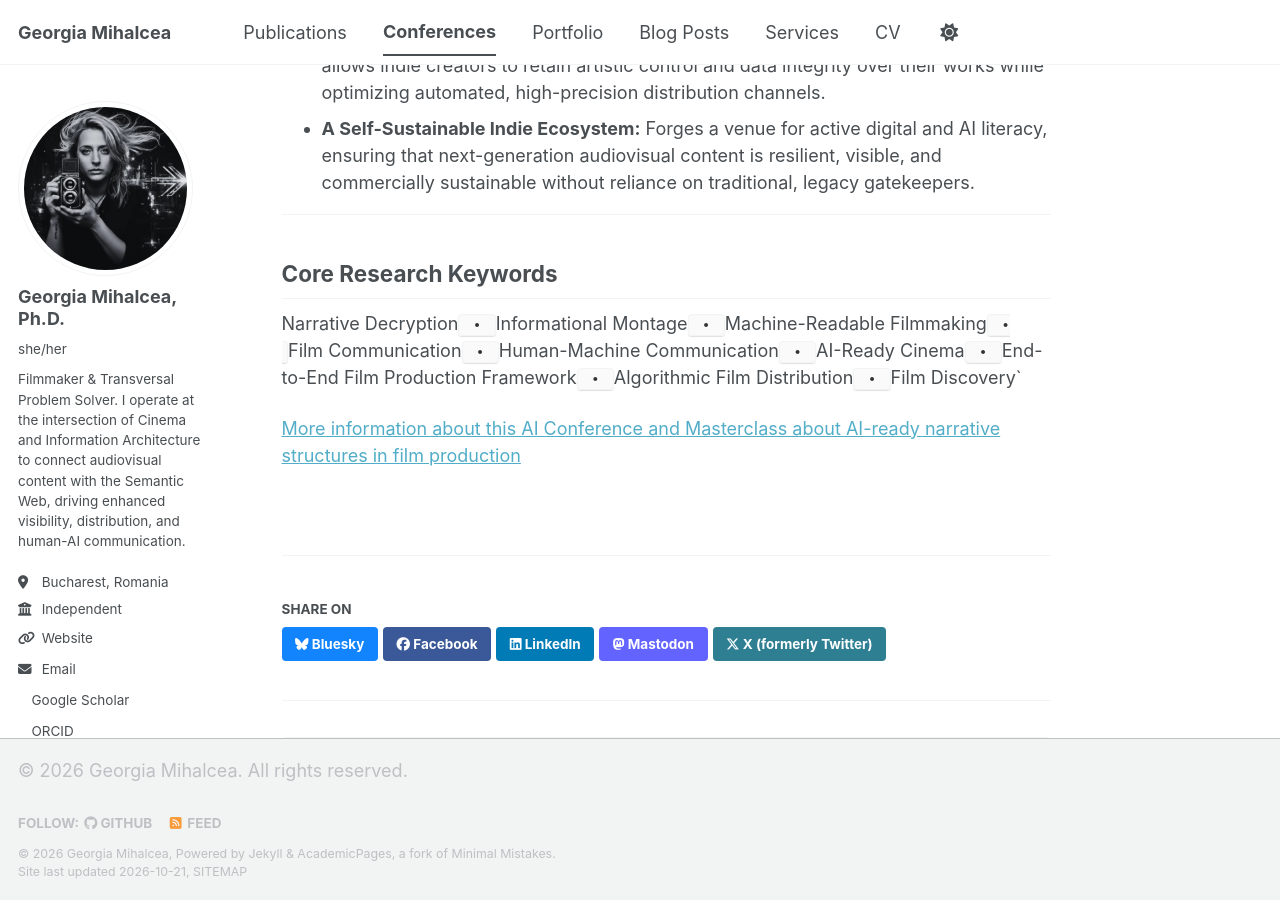
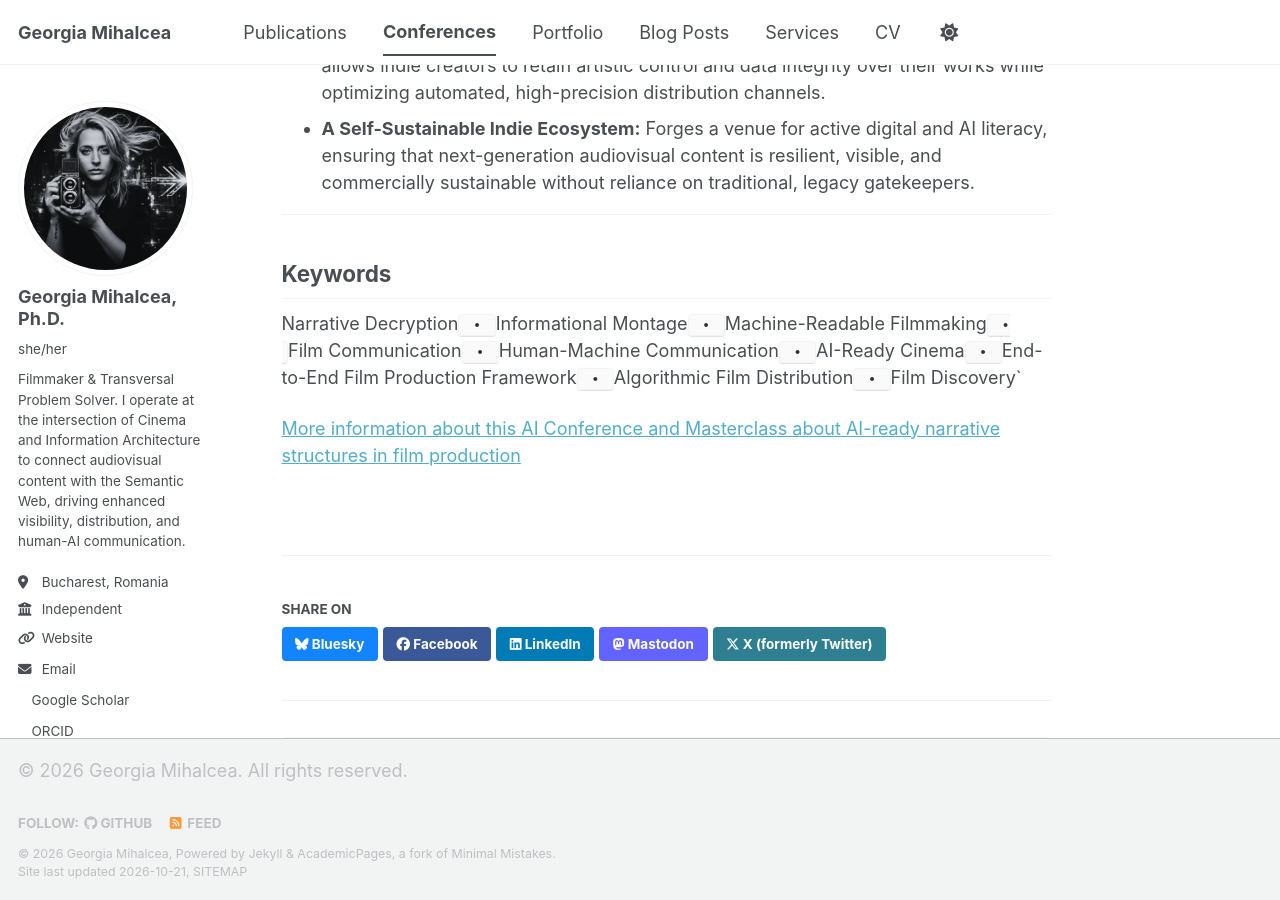
Before and after one commit to GeorgiaMihalcea/georgiamihalcea.github.io, a Jekyll site: the page built from _talks/20142025-10-26-self-communcating-film-masterclass.md, in a window 1280 px wide and 900 px high, scrolled down 1839 px. Built offline with Jekyll 4.4.1, drawn with Linux system fonts in a browser that asks for light colours; a style sheet for code colours, icons or effects is not loaded.

Commit message:
Change 'Core Research Keywords' to 'Keywords'
Updated section title and modified core research keywords.

```diff
--- a/_talks/20142025-10-26-self-communcating-film-masterclass.md
+++ b/_talks/20142025-10-26-self-communcating-film-masterclass.md
@@ -49,7 +49,7 @@ A precise structural practice that maps the architecture of sense within a film.
 
 ---
 
-## Core Research Keywords
+## Keywords
 Narrative Decryption` • `Informational Montage` • `Machine-Readable Filmmaking` • `Film Communication` • `Human-Machine Communication` • `AI-Ready Cinema` • `End-to-End Film Production Framework` • `Algorithmic Film Distribution` • `Film Discovery`
 
 [More information about this AI Conference and Masterclass about AI-ready narrative structures in film production](https://cinetic.arts.ro/en/evenimente/ai-in-art-practices-and-research-conference-ii/)
```
